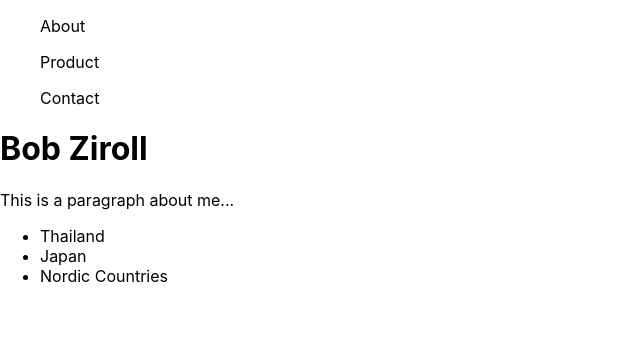
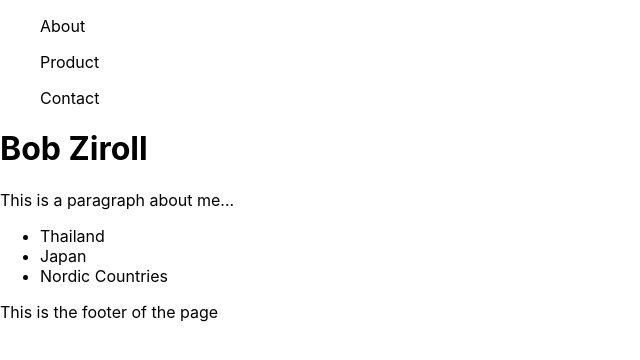
Before and after one commit to AliAbdulle/ScrimbaProject, a React (Create React App) app: page / in a window 1280 px wide. Shown: the top 360 px of the page, without its empty margins (0-640 px from the left). Built offline with nearby package versions, Linux system fonts and the light colour scheme.

Commit message:
footer text added

```diff
--- a/src/components/App.js
+++ b/src/components/App.js
@@ -1,6 +1,7 @@
 import React from 'react';
 import MyInfo from './MyInfo'
 import Nav from './Nav'
+import Footer from './Footer';
 //import './App.css';
 
 function App() {
@@ -9,6 +10,7 @@ function App() {
     <div className="App">
       <Nav />
       <MyInfo />
+      <Footer />
     </div>
   );
 }
--- a/src/components/Footer.js
+++ b/src/components/Footer.js
@@ -0,0 +1,8 @@
+import React from 'react'
+
+function Footer() {
+    return (
+        <footer> This is the footer of the page</footer>
+    )
+}
+export default Footer;
```
